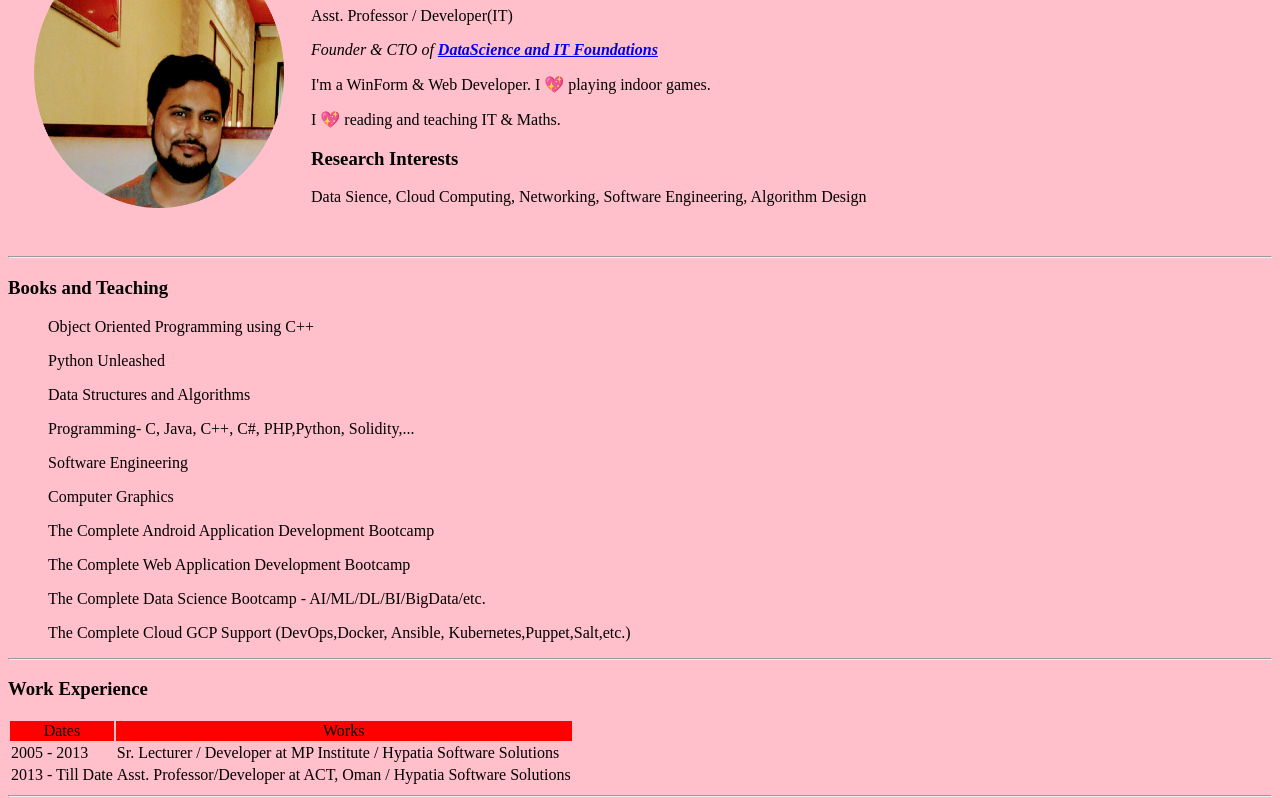
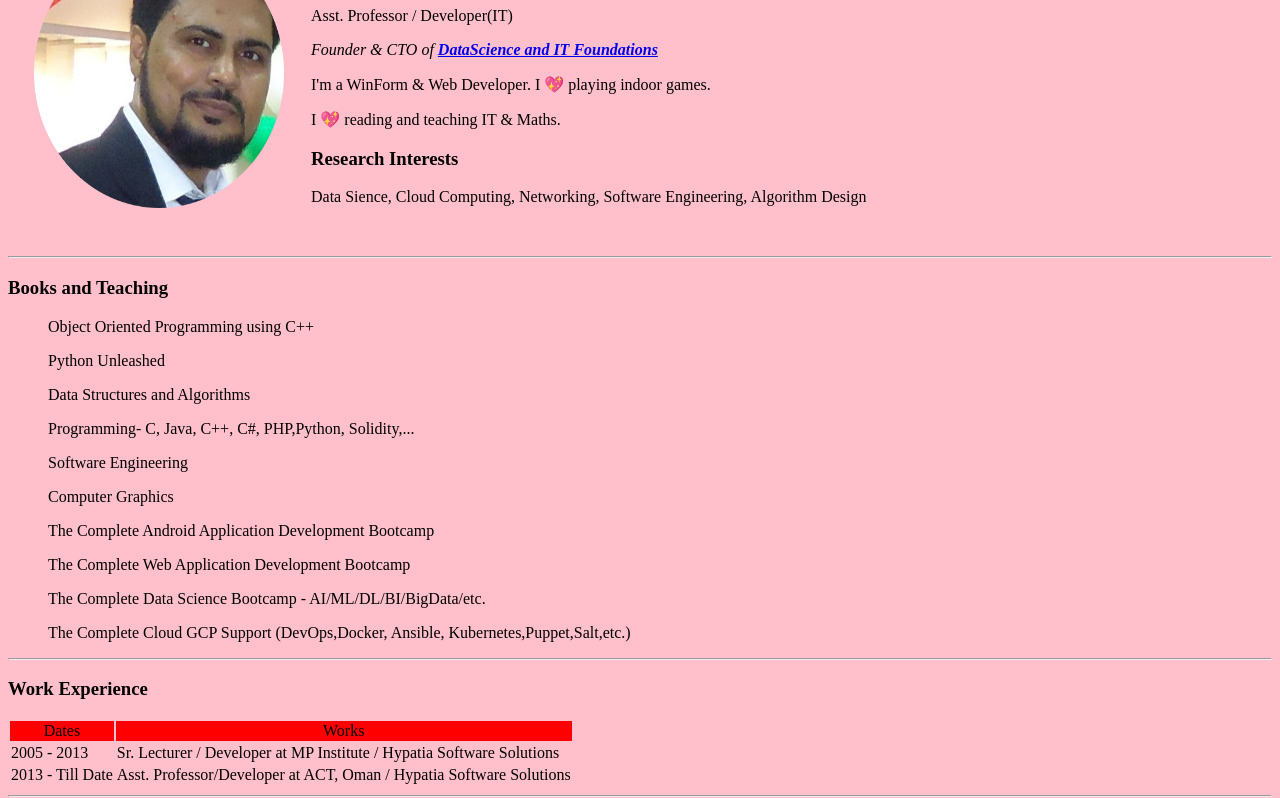
Before and after one commit to RanaFirdous83/mycredentials, a plain HTML site: page index.html in a window 1280 px wide. Shown: the part 107-905 px from the top of the page. Drawn offline with Linux system fonts and the light colour scheme.

Commit message:
Update index.html

```diff
--- a/index.html
+++ b/index.html
@@ -7,7 +7,7 @@
   <body bgcolor="pink">
     <table cellspacing="25">
       <tr>
-        <td> <img src="images/UM.png" height="270" width="250" alt="Urfi's Profile Picture"></td>
+        <td> <img src="images/um1.png" height="270" width="250" alt="Urfi's Profile Picture"></td>
         <td> <h1> Urfi A. Mirza </h1
           <p>Asst. Professor / Developer(IT)</p>
         <p><em> Founder & CTO of <strong><a href="https://www.datascienceanditdot.wordpress.com">DataScience and IT Foundations</a></strong> </em></p>
```
